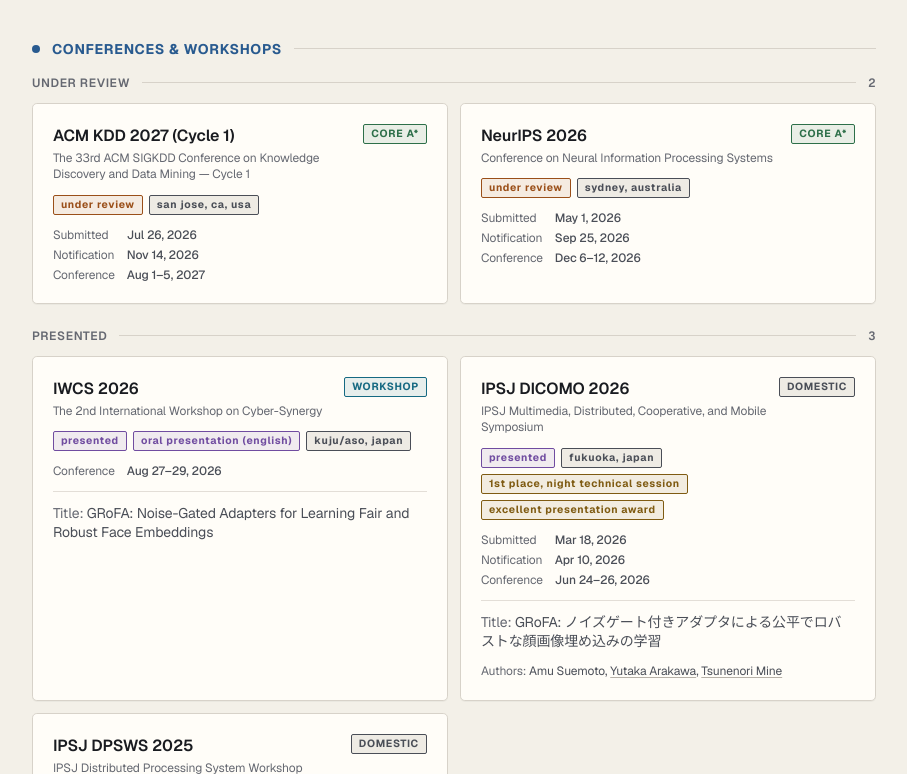
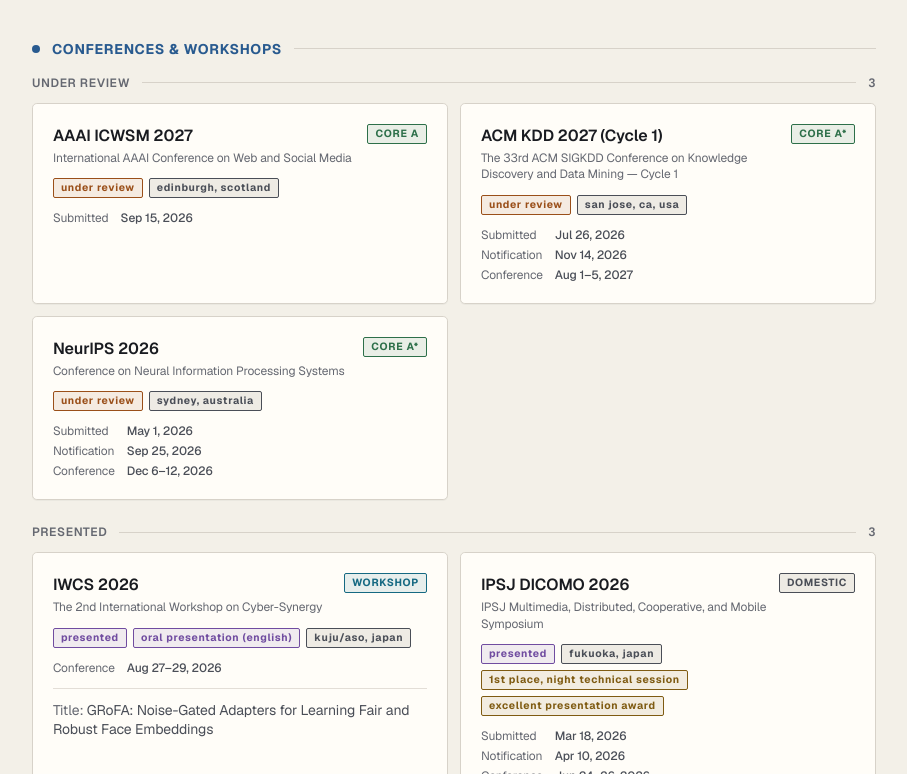
Before and after one commit to amu815/amu815.github.io, a Next.js app: page / in a window 1280 px wide. Shown: the part 2146-2920 px from the top of the page, without its empty margins (332-1239 px from the left). Built offline with nearby package versions, Linux system fonts and the light colour scheme.

Commit message:
Add September 15 ICWSM submission and DPSWS camera-ready news

```diff
--- a/content/news.ts
+++ b/content/news.ts
@@ -101,6 +101,16 @@
 ];
 
 const milestones: MilestoneNewsItem[] = [
+  {
+    date: "2026-09-15",
+    kind: "milestone",
+    displayKind: "submitted",
+    textEn:
+      "Submitted the camera-ready version of the IPSJ DPSWS 2026 paper.",
+    textJa:
+      "IPSJ DPSWS 2026 採択論文のカメラレディ版を提出しました。",
+    href: "https://www.dpsws.org/2026/",
+  },
   {
     date: "2026-07-12",
     kind: "milestone",
--- a/content/papers.ts
+++ b/content/papers.ts
@@ -56,6 +56,19 @@
 };
 
 export const papers: PaperVenue[] = [
+  {
+    id: "icwsm-2027",
+    shortName: "AAAI ICWSM 2027",
+    fullName: "International AAAI Conference on Web and Social Media",
+    fullNameJa: "AAAI ウェブ・ソーシャルメディア国際会議",
+    href: "https://www.icwsm.org/2027/",
+    type: "conference",
+    tier: "core_a",
+    submissionDeadline: "2026-09-15",
+    location: "Edinburgh, Scotland",
+    status: "under_review",
+    statusDate: "2026-09-15",
+  },
   {
     id: "kdd-2027-cycle-1",
     shortName: "ACM KDD 2027 (Cycle 1)",
```
